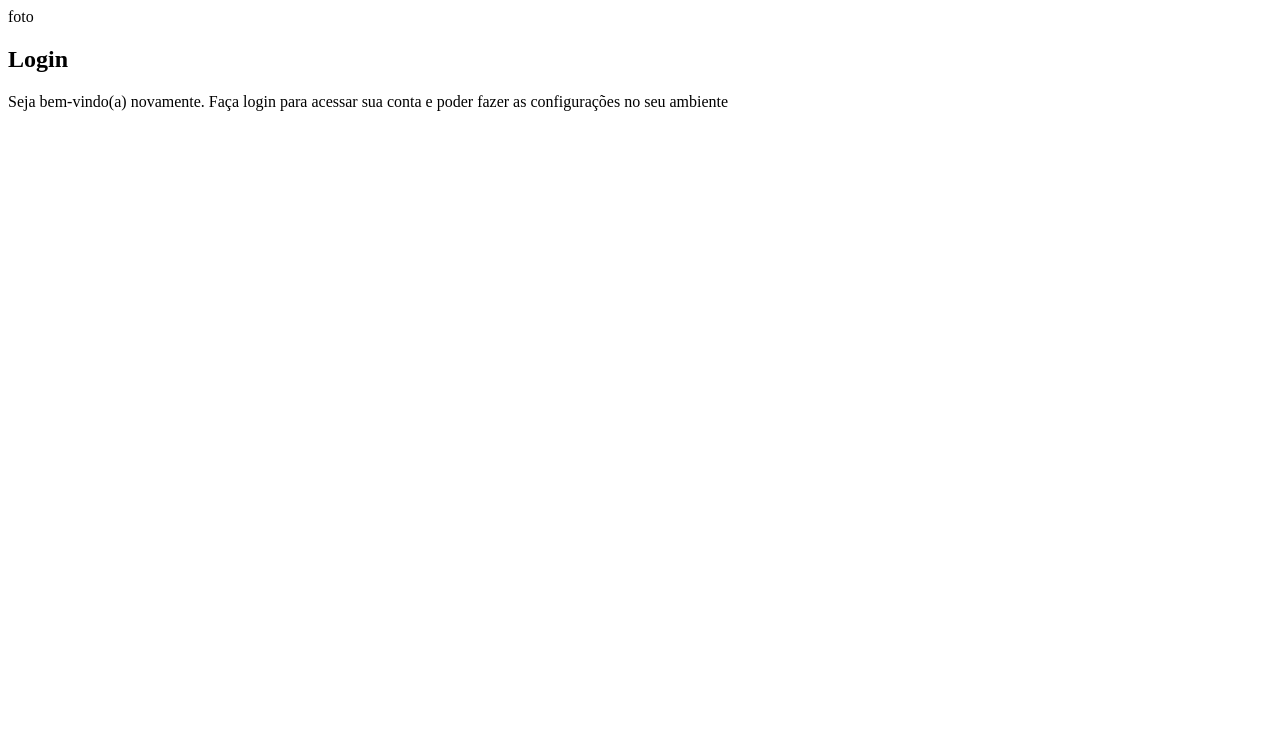
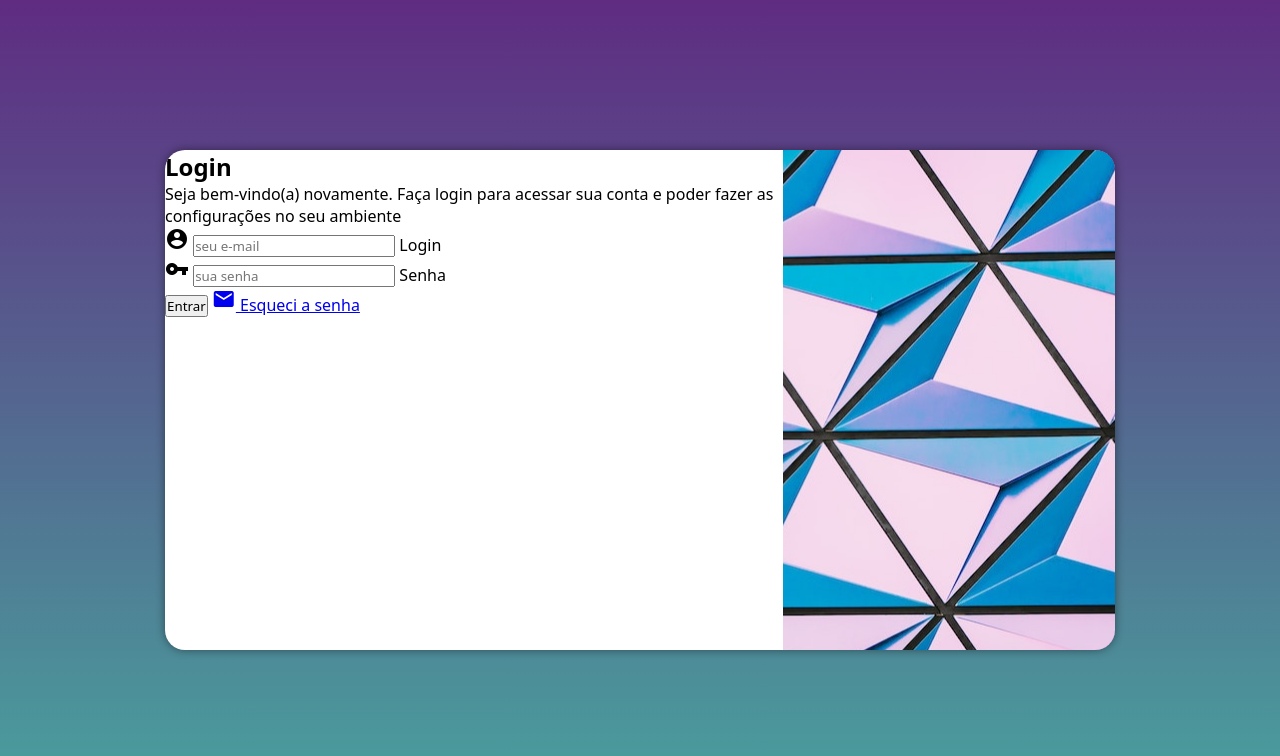
Before and after one commit to luistomasini/projeto-login, a plain HTML site: page index.html in a window 1280 px wide. Drawn offline with Linux system fonts and the light colour scheme.

Commit message:
form added

```diff
--- /dev/null
+++ b/css/media-query.css
@@ -0,0 +1,65 @@
+@charset "UTF-8";
+
+/*
+    Typical Device Breakpoints
+    ---------------------------
+    Pequenas Telas: até 600px;
+
+    Celular: de 600px até 768px
+    Tablet: 768px até 992px
+    Desktop: 992px até 1200px
+
+    Grandes telas: acima 1200px;
+
+ */
+
+ @media screen and (min-width: 768px) and (max-width: 992px) {
+    body {
+        background-image: linear-gradient(to top, #49A09D, #5F2C82)
+    }
+
+    section#login {
+        width: 80vw;
+    }
+
+    section#login > div#imagem {
+       float: left;
+       width: 30%;
+       height: 100%;
+    }
+
+    section#login > div#formulario {
+        float: right;
+        width: 70%;
+     }
+ }
+
+ @media screen and (min-width: 992px) {
+    body {
+        background-image: linear-gradient(to top, #49A09D, #5F2C82)
+    }
+
+    section#login {
+        width: 950px;
+    }
+
+    section#login > div#imagem {
+
+       float: right;
+       width: 35%;
+       height: 100%;
+    }
+
+    section#login > div#formulario {
+        float: left;
+        width: 35%;
+     }
+
+     div#formulario > h1 {
+        font-size: 2em;
+     }
+
+     div#formulario > p {
+        font-size: 1.2em;
+    }
+ }
--- a/css/style.css
+++ b/css/style.css
@@ -5,3 +5,60 @@
     Verde: #49A09D
     Lilás: #5F2C82
 */
+
+* {
+    margin: 0;
+    padding: 0;
+    font-family: system-ui, -apple-system, BlinkMacSystemFont, 'Segoe UI', Roboto, Oxygen, Ubuntu, Cantarell, 'Open Sans', 'Helvetica Neue', sans-serif;
+    box-sizing: border-box;
+}
+
+body, html {
+    background-color: #5F2C82;
+    height: 100vh;
+    width: 100vw;
+}
+
+main {
+    position: relative;
+    height: 100vh;
+    width: 100vw;
+}
+
+section#login {
+    position: absolute;
+    top: 50%;
+    left: 50%;
+    transform: translate(-50%, -50%);
+    overflow: hidden;
+
+    background-color: white;
+    width: 250px;
+    height: 500px;
+    border-radius: 20px;
+    box-shadow: 0px 0px 10px rgb(0, 0, 0, 0.450);
+
+    transition: width .3s, height .3s;
+    transition-timing-function: ease;
+}
+
+section#login > div#imagem {
+    display: block;
+    background: #5F2C82 url('../images/padrao.jpg') no-repeat;
+    background-position: center center;
+    height: 200px;
+}
+
+section#login > div#formulario {
+    display: block;
+    padding: 10px;
+}
+
+div#formulario > h1 {
+    text-align: center;
+    margin-bottom: 10px;
+}
+
+div#formulario > p {
+    font-size: 0.8em;
+}
--- a/index.html
+++ b/index.html
@@ -5,18 +5,39 @@
     <meta http-equiv="X-UA-Compatible" content="IE=edge">
     <meta name="viewport" content="width=device-width, initial-scale=1.0">
     <title>Login</title>
+    <link href="https://fonts.googleapis.com/css2?family=Material+Icons" rel="stylesheet" />
     <link rel="stylesheet" href="css/style.css">
+    <link rel="stylesheet" href="css/media-query.css">
 </head>
 <body>
     <main>
         <section id="login">
             <div id="imagem">
-                foto
+
             </div>
             <div id="formulário">
                 <h1>Login</h1>
                 <p>Seja bem-vindo(a) novamente. Faça login para acessar sua conta e poder fazer as configurações no seu ambiente</p>
-                <form action="login.php" method="post"></form>
+                <form action="login.php" method="post" aurtocomplete="on">
+                    <div class="campo"0>
+                        <span class="material-icons">
+                            account_circle
+                        </span>
+                        <input type="email" name="login" id="ilogin" placeholder="seu e-mail" autocomplete="email" required maxlength="30">
+                        <label for="ilogin">Login</label>
+                    </div>
+                    <div class="campo">
+                        <span class="material-icons">
+                            vpn_key
+                        </span>
+                        <input type="password" name="senha" id="isenha" placeholder="sua senha" autocomplete="current-password" required minlength="8">
+                        <label for="isenha">Senha</label>
+                    </div>
+                    <input type="submit" value="Entrar">
+                    <a href="esqueci.html"> <span class="material-icons">mail</span>
+                        Esqueci a senha
+                    </a>
+                </form>
             </div>
         </section>
     </main>
```
